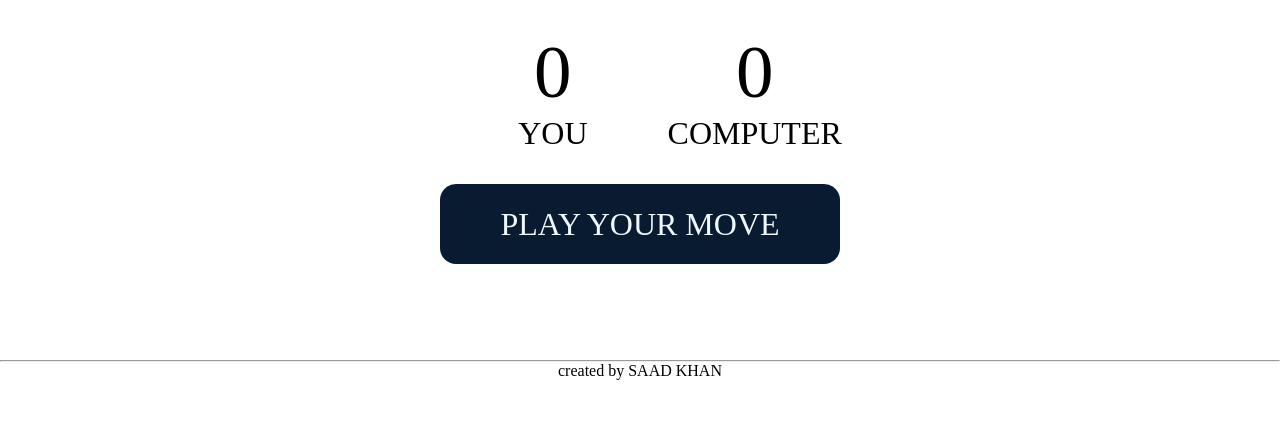
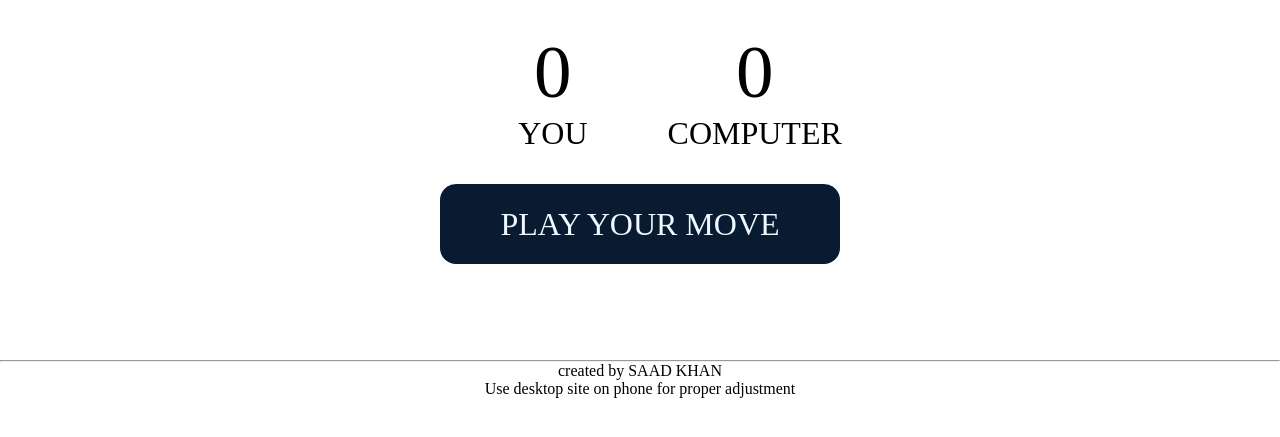
Before and after one commit to saaddkhann/rock-paper-scissor-game, a plain HTML site: page index.html in a window 1280 px wide. Shown: the part 323-760 px from the top of the page. Drawn offline with Linux system fonts and the light colour scheme.

Commit message:
Update index.html

```diff
--- a/index.html
+++ b/index.html
@@ -35,5 +35,6 @@
 
 <hr id="foot">
 <p >created by SAAD KHAN </p>
+    <p>Use desktop site on phone for proper adjustment</p>
 </body>
 </html>
```
